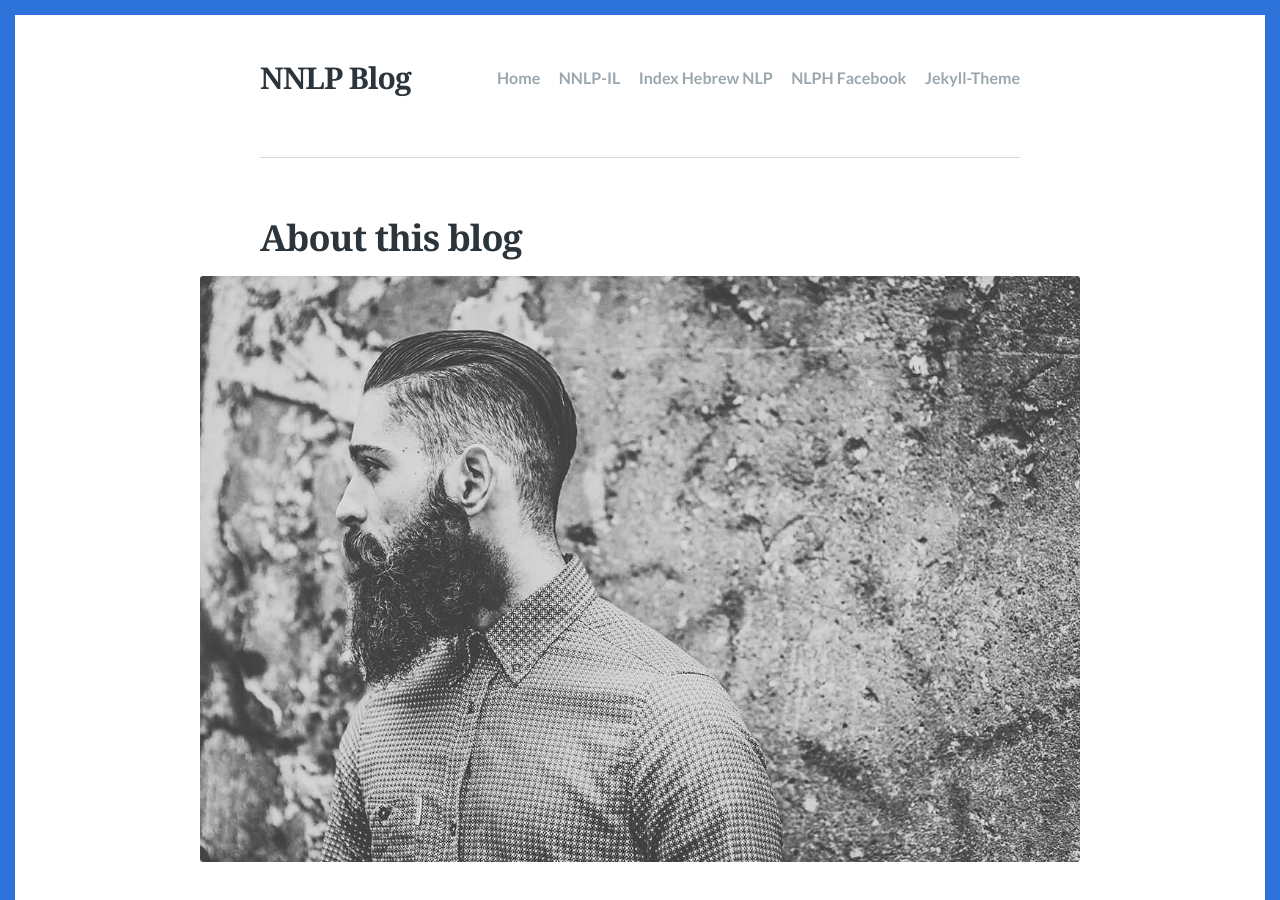
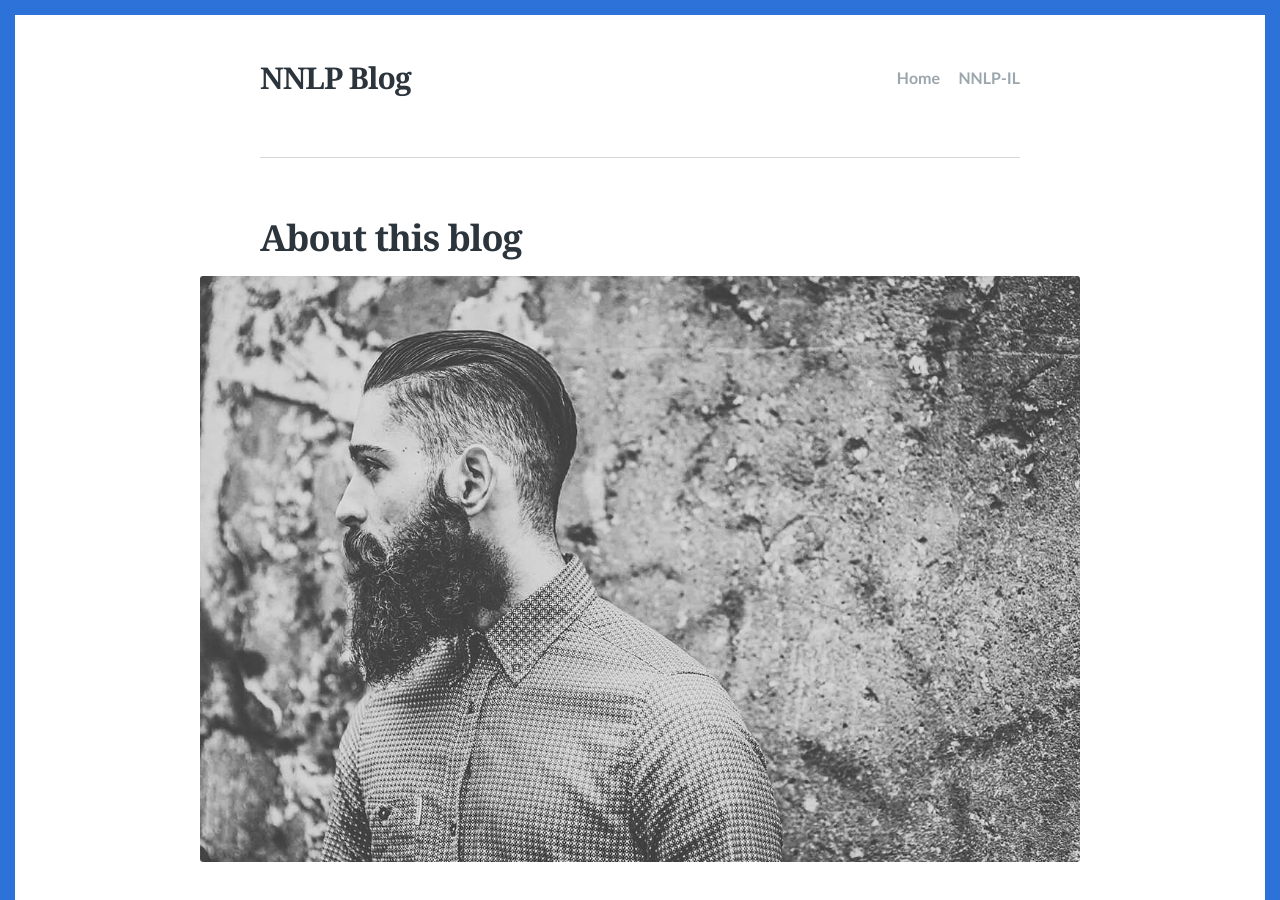
Before and after one commit to NNLP-IL/Blog, a Jekyll site: the page built from about.md, in a window 1280 px wide and 900 px high. Built offline with Jekyll 4.4.1, drawn with Linux system fonts in a browser that asks for light colours.

Commit message:
Update _config.yml

```diff
--- a/_config.yml
+++ b/_config.yml
@@ -32,12 +32,7 @@ navigation:
     url: /Blog
   - text: NNLP-IL
     url: https://nnlp-il.mafat.ai/
-  - text: Index Hebrew NLP
-    url: https://github.com/NNLP-IL/Resources
-  - text: NLPH Facebook
-    url: https://www.facebook.com/groups/157877988136954/
-  - text: Jekyll-Theme
-    url: https://github.com/JustGoodThemes/Scriptor-Jekyll-Theme
+
 
 # The shortname for your Disqus site to enable comments.
 disqus: justgoodthemes
```
